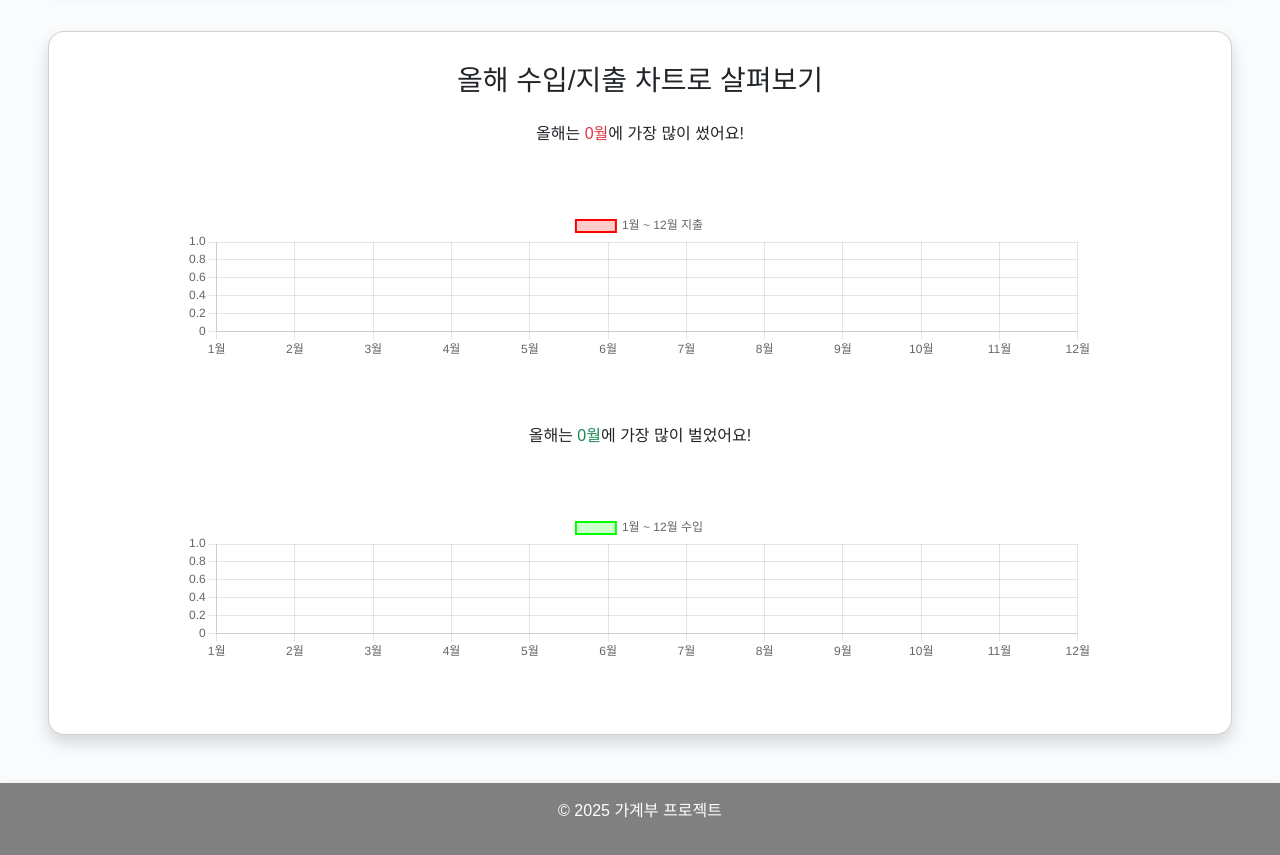
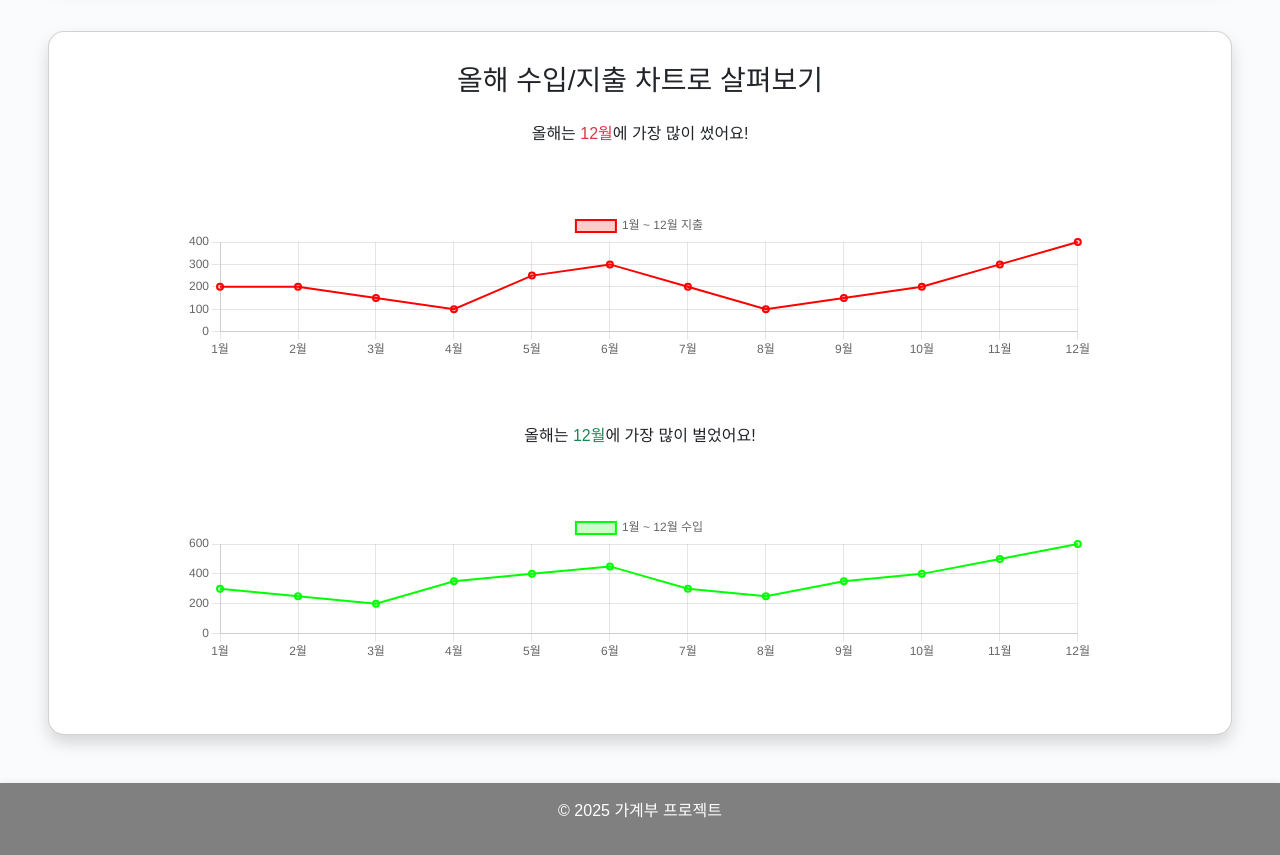
Before and after one commit to ensookim/Skeleton-Project_8, a Vue app: page /report in a window 1280 px wide. Shown: the part 1040-1895 px from the top of the page. Built offline with nearby package versions, Linux system fonts and the light colour scheme; no server answers.

Commit message:
[fix]YearReport

```diff
--- a/src/components/CategoryReport.vue
+++ b/src/components/CategoryReport.vue
@@ -130,7 +130,7 @@ const createExpenseCategoryChart = () => {
     expenseCategoryChartInstance.destroy();
   }
   expenseCategoryChartInstance = new Chart(ctx, {
-    type: 'line',
+    type: 'bar',
     data: {
       labels: categoryStore.expenseCategory,
       datasets: [
@@ -162,7 +162,7 @@ const createIncomeCategoryChart = () => {
     incomeCategoryChartInstance.destroy();
   }
   incomeCategoryChartInstance = new Chart(ctx, {
-    type: 'line',
+    type: 'bar',
     data: {
       labels: categoryStore.incomeCategory,
       datasets: [
--- a/src/components/YearReport.vue
+++ b/src/components/YearReport.vue
@@ -5,28 +5,57 @@
     </h3>
 
     <p class="d-flex justify-content-center m-3">
-      올해는&nbsp<span class="text-danger">{{ maxExpenseMonth }}월</span>에 가장
-      많이 썼어요!
+      올해는&nbsp;<span class="text-danger">{{ maxExpenseMonth }}월</span>에
+      가장 많이 썼어요!
     </p>
     <div class="my-5 mx-auto" style="width: 80%">
       <canvas id="expenseChart"></canvas>
     </div>
 
     <p class="d-flex justify-content-center m-3">
-      올해는&nbsp<span class="text-success">{{ maxIncomeMonth }}월</span>에 가장
-      많이 벌었어요!
+      올해는&nbsp;<span class="text-success">{{ maxIncomeMonth }}월</span>에
+      가장 많이 벌었어요!
     </p>
     <div class="my-5 mx-auto" style="width: 80%">
       <canvas id="incomeChart"></canvas>
     </div>
   </div>
 </template>
+
 <script setup>
 import { useReportStore } from '@/stores/report';
 import { onMounted, watch, computed } from 'vue';
 import Chart from 'chart.js/auto';
 
 const reportStore = useReportStore();
+
+// 예시 데이터 설정
+reportStore.JanExpense = 200;
+reportStore.FebExpense = 200;
+reportStore.MarExpense = 150;
+reportStore.AprExpense = 100;
+reportStore.MayExpense = 250;
+reportStore.JunExpense = 300;
+reportStore.JulExpense = 200;
+reportStore.AugExpense = 100;
+reportStore.SepExpense = 150;
+reportStore.OctExpense = 200;
+reportStore.NovExpense = 300;
+reportStore.DecExpense = 400;
+
+reportStore.JanIncome = 300;
+reportStore.FebIncome = 250;
+reportStore.MarIncome = 200;
+reportStore.AprIncome = 350;
+reportStore.MayIncome = 400;
+reportStore.JunIncome = 450;
+reportStore.JulIncome = 300;
+reportStore.AugIncome = 250;
+reportStore.SepIncome = 350;
+reportStore.OctIncome = 400;
+reportStore.NovIncome = 500;
+reportStore.DecIncome = 600;
+
 const yearExpense = computed(() => [
   reportStore.JanExpense,
   reportStore.FebExpense,
@@ -41,6 +70,7 @@ const yearExpense = computed(() => [
   reportStore.NovExpense,
   reportStore.DecExpense,
 ]);
+
 const yearIncome = computed(() => [
   reportStore.JanIncome,
   reportStore.FebIncome,
@@ -55,21 +85,27 @@ const yearIncome = computed(() => [
   reportStore.NovIncome,
   reportStore.DecIncome,
 ]);
-
+// 동률시 배열 추가
 const maxExpenseAmount = computed(() => Math.max(...yearExpense.value));
 const maxExpenseMonth = computed(() => {
-  const monthIndex = yearExpense.value.findIndex(
-    (expense) => expense === maxExpenseAmount.value
-  );
-  return monthIndex + 1;
+  const maxMonths = yearExpense.value
+    .map((expense, index) =>
+      expense === maxExpenseAmount.value ? index + 1 : null
+    )
+    .filter((month) => month !== null);
+  console.log('최대 지출 월:', maxMonths);
+  return maxMonths.length > 0 ? maxMonths.join(', ') : '없음';
 });
 
 const maxIncomeAmount = computed(() => Math.max(...yearIncome.value));
 const maxIncomeMonth = computed(() => {
-  const monthIndex = yearIncome.value.findIndex(
-    (income) => income === maxIncomeAmount.value
-  );
-  return monthIndex + 1;
+  const maxMonths = yearIncome.value
+    .map((income, index) =>
+      income === maxIncomeAmount.value ? index + 1 : null
+    )
+    .filter((month) => month !== null);
+  console.log('최대 수입 월:', maxMonths);
+  return maxMonths.length > 0 ? maxMonths.join(', ') : '없음';
 });
 
 let expenseChartInstance = null;
@@ -173,9 +209,7 @@ onMounted(async () => {
 });
 
 watch(
-  () => {
-    yearExpense, yearIncome;
-  },
+  () => [yearExpense.value, yearIncome.value],
   () => {
     createExpenseChart();
     createIncomeChart();
```
